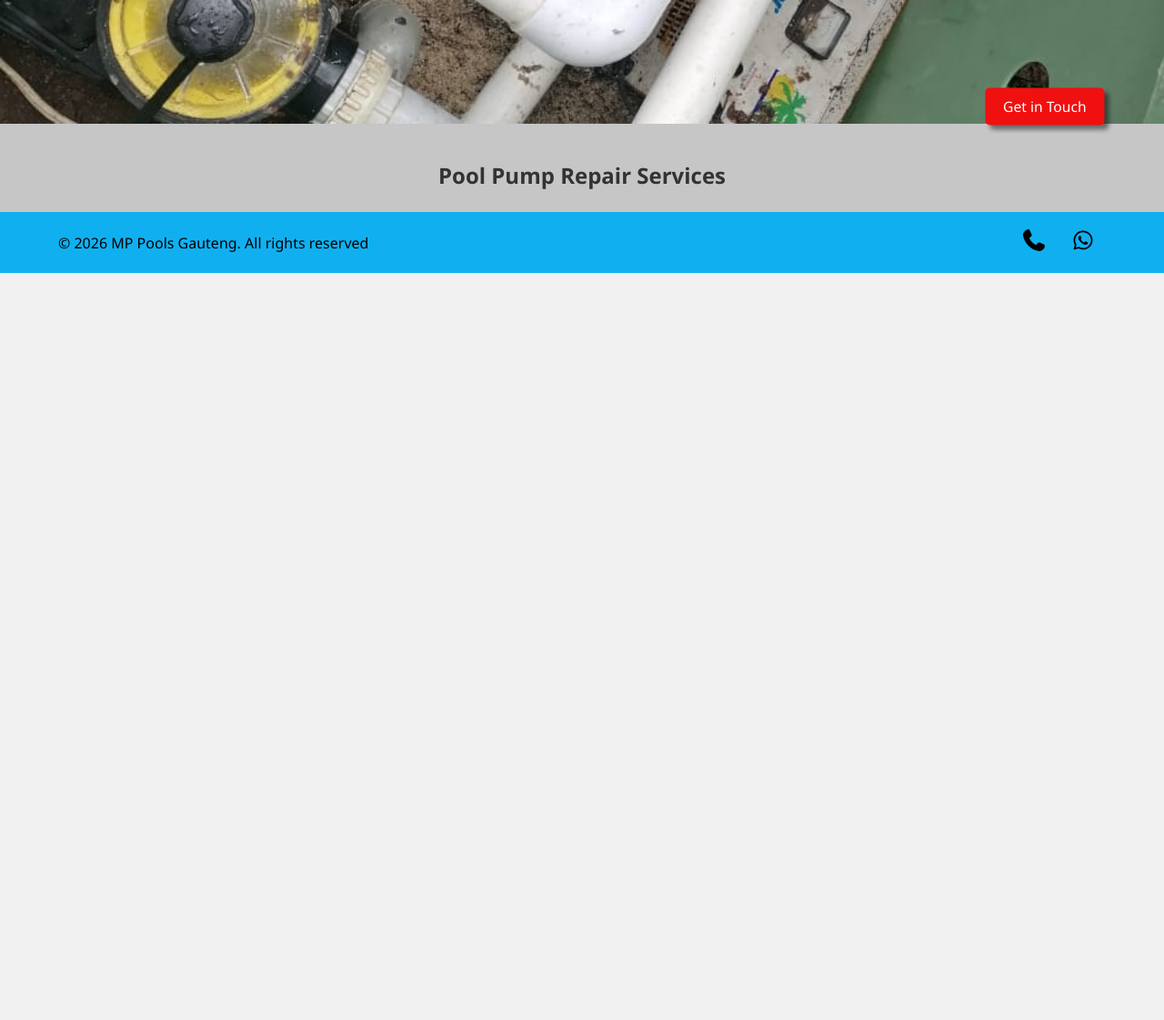
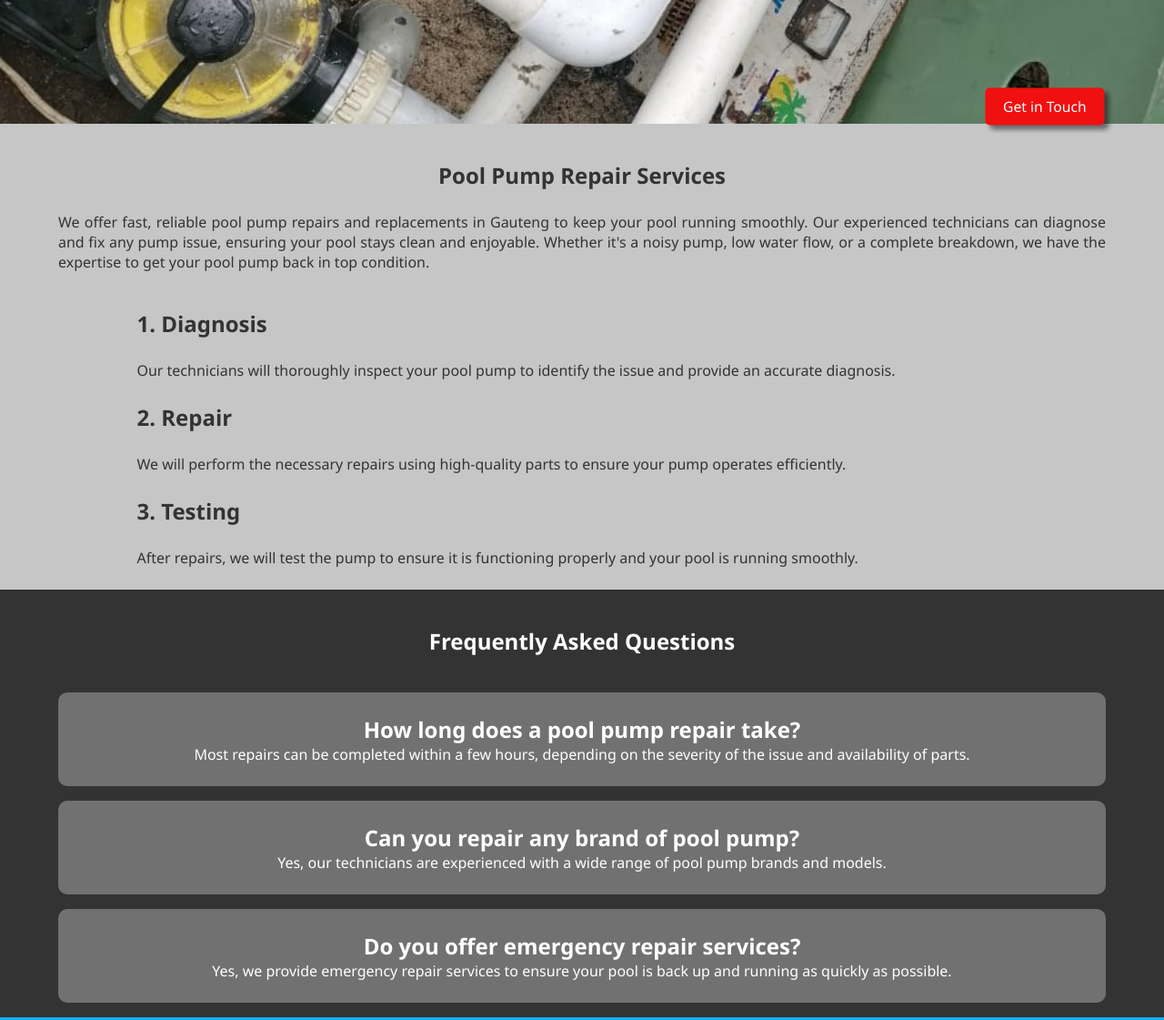
Before and after one commit to Burlington1308/mppools, a plain HTML site: page pump-repair.html in a window 1280 px wide. Shown: the part 504-1625 px from the top of the page at 91% size. Before the commit the page ends 804 px from the top, so only its background shows below. Drawn offline with Linux system fonts and the light colour scheme.

Commit message:
pump repair page

```diff
--- a/pump-repair.css
+++ b/pump-repair.css
@@ -1,5 +1,15 @@
 .hero {
     background-image: url('images/IMG-20260521-WA0024.jpg');
+}
+
+.hero h1, .hero h2 {
+    background-color: rgba(34, 32, 32, 0.75);
+    width: fit-content;
+    margin-left: auto;
+    margin-right: auto;
+    padding: 10px;
+    margin-top: 5vh;
+    border-radius: 10px;
 }
 
 .main {
@@ -14,3 +24,41 @@
 .main h1 {
     text-align: center;
 }
+
+.main p {
+    margin-top: 3vh;
+    text-align: justify;
+}
+
+.process {
+    margin-top: 5vh;
+}
+
+.process .step {
+    margin-top: 3vh;
+}
+
+.faqs {
+    width: 100%;
+    background-color: #333;
+    color: #fff;
+    padding-bottom: 2vh;
+
+}
+
+.faqs h1 {
+    text-align: center;
+    padding-top: 5vh;
+    padding-bottom: 3vh;
+}
+
+.faqs .faq-item {
+    width: 90%;
+    margin-left: auto;
+    margin-right: auto;
+    padding: 3vh;
+    background: #727171;
+    margin-top: 2vh;
+    border-radius: 10px;
+    text-align: center;
+}
--- a/pump-repair.html
+++ b/pump-repair.html
@@ -42,6 +42,49 @@
 
     <section class="main">
         <h1>Pool Pump Repair Services</h1>
+        <p>
+            We offer fast, reliable pool pump repairs and replacements in Gauteng
+                to keep your pool running smoothly. Our experienced technicians can
+                diagnose and fix any pump issue, ensuring your pool stays clean and
+                enjoyable. Whether it's a noisy pump, low water flow, or a complete breakdown, we have
+                the expertise to get your pool pump back in top condition.
+        </p>
+
+        <div class="process">
+            <div class="step">
+                <h2>1. Diagnosis</h2>
+                <p>Our technicians will thoroughly inspect your pool pump to identify the issue and provide an accurate diagnosis.</p>
+            </div>
+
+            <div class="step">
+                <h2>2. Repair</h2>
+                <p>We will perform the necessary repairs using high-quality parts to ensure your pump operates efficiently.</p>
+            </div>
+
+            <div class="step">
+                <h2>3. Testing</h2>
+                <p>After repairs, we will test the pump to ensure it is functioning properly and your pool is running smoothly.</p>
+            </div>
+        </div>
+    </section>
+
+    <section class="faqs">
+        <h1>Frequently Asked Questions</h1>
+
+        <div class="faq-item">
+            <h2>How long does a pool pump repair take?</h2>
+            <p>Most repairs can be completed within a few hours, depending on the severity of the issue and availability of parts.</p>
+        </div>
+
+        <div class="faq-item">
+            <h2>Can you repair any brand of pool pump?</h2>
+            <p>Yes, our technicians are experienced with a wide range of pool pump brands and models.</p>
+        </div>
+
+        <div class="faq-item">
+            <h2>Do you offer emergency repair services?</h2>
+            <p>Yes, we provide emergency repair services to ensure your pool is back up and running as quickly as possible.</p>
+        </div>
     </section>
 
     <footer>
```
Also changed, not shown: heating.html (+7 -0 lines), plumbing-leaks.html (+7 -0 lines), images/IMG-20260521-WA0038.jpg, images/IMG-20260521-WA0039.jpg.
